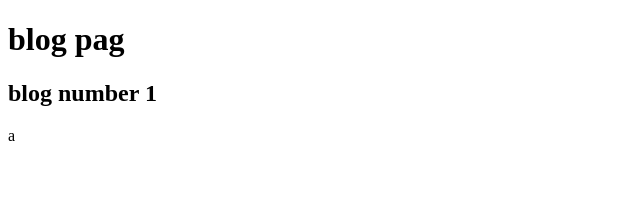
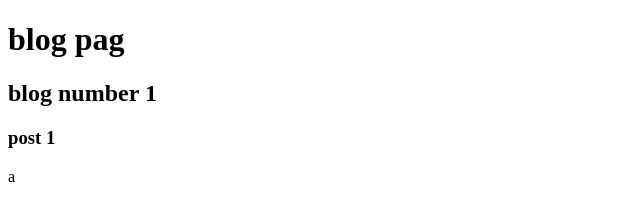
Before and after one commit to LucasHori/teste, a plain HTML site: page blog.html in a window 1280 px wide. Shown: the full height of the page, 0-640 px from the left. Drawn offline with Linux system fonts and the light colour scheme.

Commit message:
update blog

```diff
--- a/blog.html
+++ b/blog.html
@@ -8,5 +8,6 @@
 <body>
    <h1>blog pag</h1>
    <h2>blog number 1</h2>
+   <h3>post 1</h3>
 </body>
 </html>a
```
